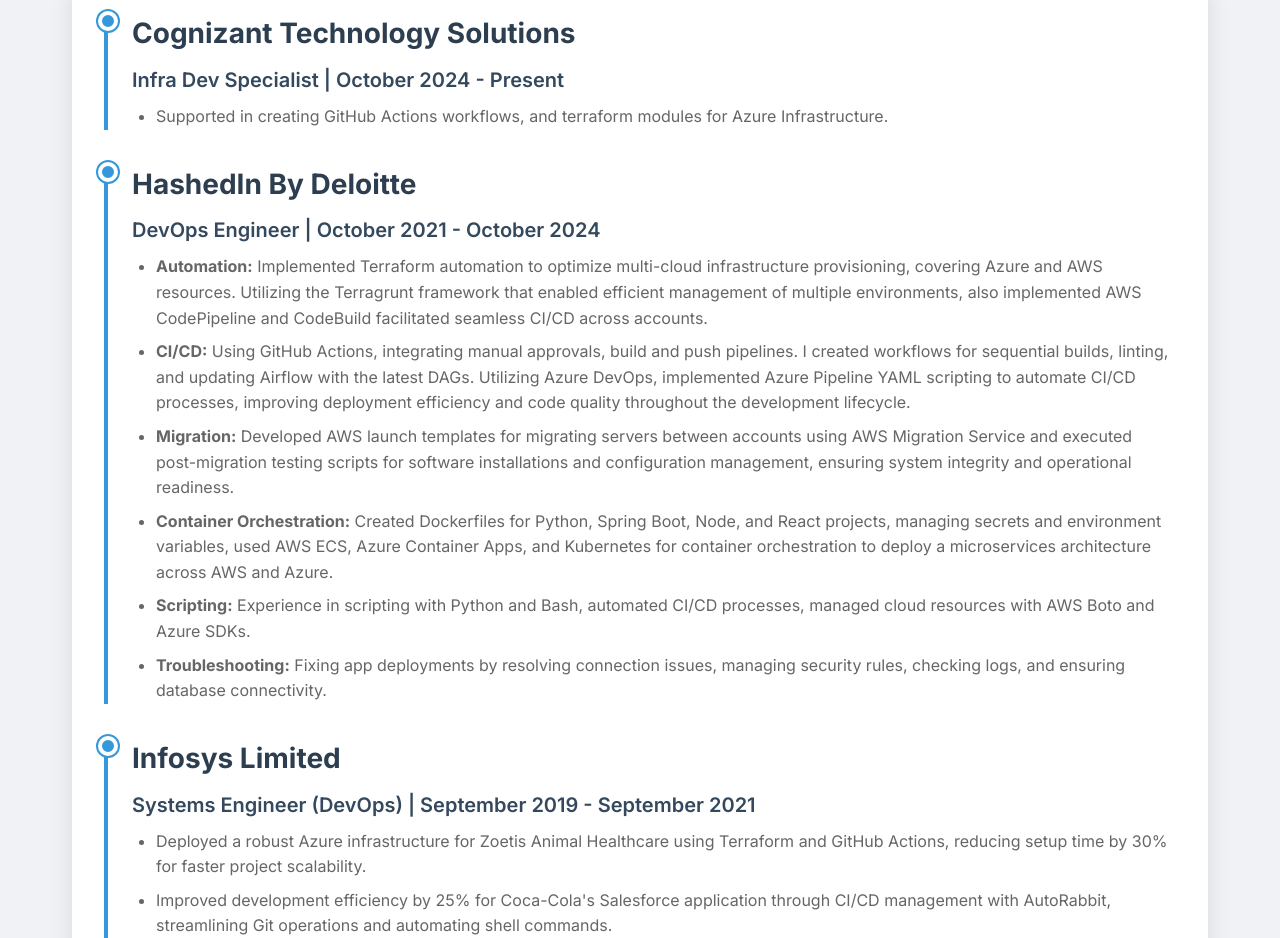
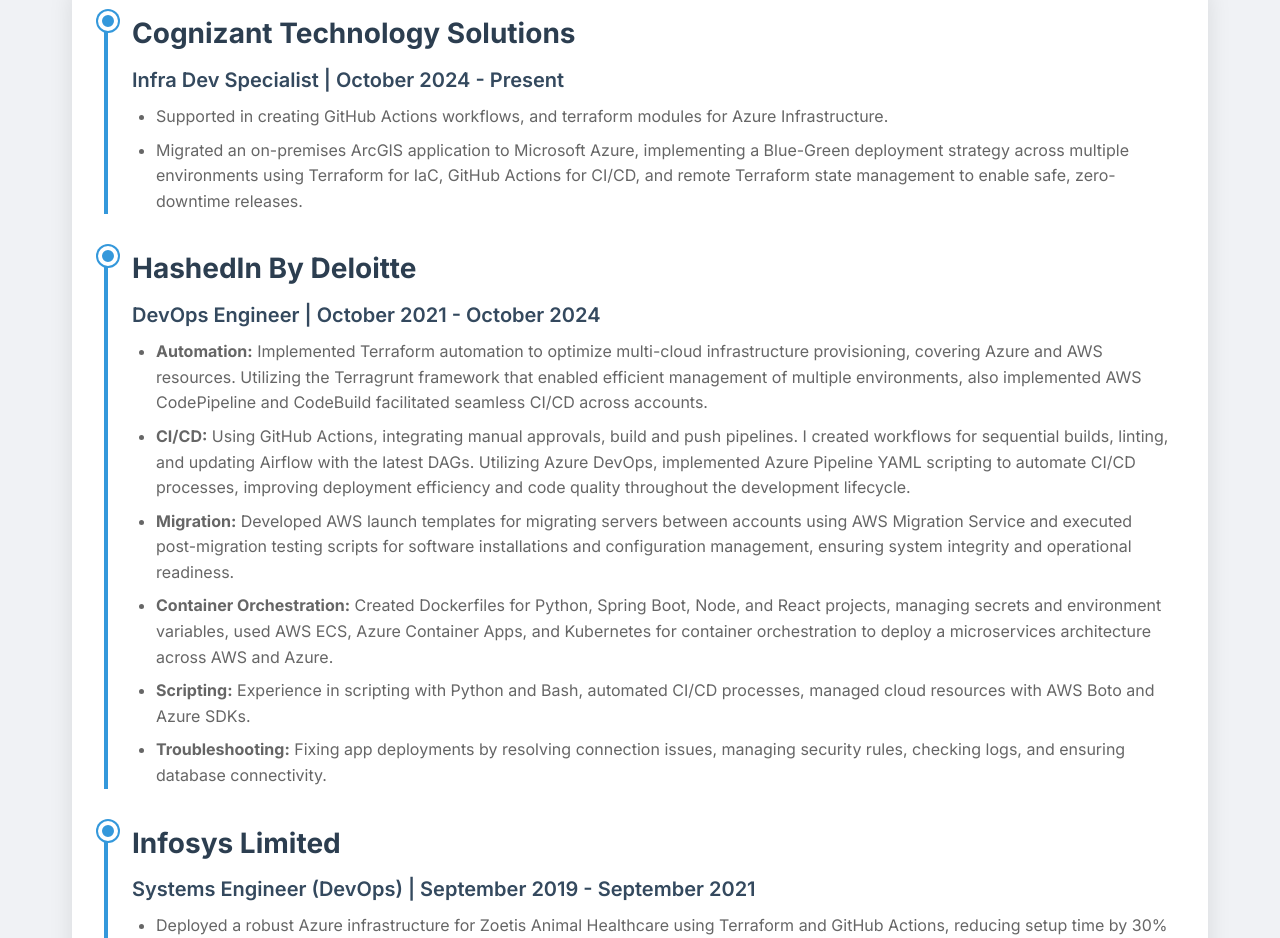
Before and after one commit to bansalrb/portolio, a plain HTML site: page index.html in a window 1280 px wide. Shown: the part 2200-3138 px from the top of the page. Drawn offline with nearby package versions, Linux system fonts and the light colour scheme.

Commit message:
Updtated cognizant experience

```diff
--- a/index.html
+++ b/index.html
@@ -471,6 +471,11 @@
                     <h4>Infra Dev Specialist | October 2024 - Present</h4>
                     <ul class="list-disc ml-6 mt-2">
                         <li>Supported in creating GitHub Actions workflows, and terraform modules for Azure Infrastructure.</li>
+                        <li>
+                            Migrated an on-premises ArcGIS application to Microsoft Azure,
+                            implementing a Blue-Green deployment strategy across multiple environments using Terraform for IaC,
+                            GitHub Actions for CI/CD, and remote Terraform state management to enable safe, zero-downtime releases.
+                        </li>
                     </ul>
                 </div>
 
```
